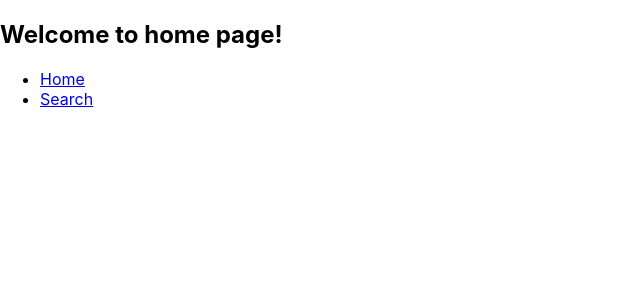
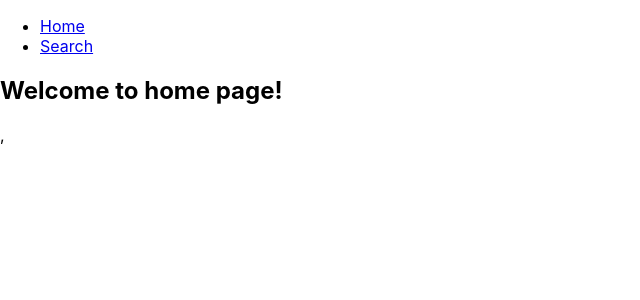
Before and after one commit to AmerAlwan/myentertainmentlist, a React (Create React App) app: page / in a window 1280 px wide. Shown: the top 300 px of the page, without its empty margins (0-640 px from the left). Built offline with nearby package versions, Linux system fonts and the light colour scheme.

Commit message:
Added Nav

```diff
--- a/src/App.js
+++ b/src/App.js
@@ -1,21 +1,18 @@
 import React, {Component} from 'react';
 import Routes from './Routes';
-import {Route, NavLink, BrowserRouter, Switch} from 'react-router-dom';
+import SearchBar from './components/search/SearchBar';
+import {Route, Link, BrowserRouter, Switch} from 'react-router-dom';
 
 function App() {
+
   return (
-    <BrowserRouter>
-      <Routes/>
-      <div className="App">
-        <ul className='header'>
-          <li><NavLink to='/'>Home</NavLink></li>
-          <li><NavLink to='/search'>Search</NavLink></li>
-        </ul>
-        <div className="content">
-        </div>
+
+      <div>
+        <SearchBar/>
+        <Routes/>
       </div>
-      </BrowserRouter>
   );
+
 }
 
 export default App;
--- a/src/Routes.js
+++ b/src/Routes.js
@@ -1,15 +1,18 @@
 import React from 'react';
 import {Route, NavLink, BrowserRouter, Switch} from 'react-router-dom';
+import App from './App';
 import Home from './pages/Home';
 import Search from './pages/Search';
 
-export default function() {
+function Routes() {
   return (
-    <BrowserRouter>
-      <Switch>
-        <Route exact path='/' component={Home}/>
-        <Route path='/search' component={Search}/>
-      </Switch>
-  </BrowserRouter>
-)
+
+    <Switch>
+      <Route exact path='/' component={Home}/>
+      <Route path='/search' component={Search}/>
+    </Switch>
+
+  )
 }
+
+export default Routes;
--- a/src/components/search/SearchBar.js
+++ b/src/components/search/SearchBar.js
@@ -0,0 +1,18 @@
+import React, {Component} from 'react';
+import {Route, Link, BrowserRouter, Switch} from 'react-router-dom';
+
+function SearchBar() {
+
+  return (
+
+      <div>
+        <ul>
+          <li><Link to='/'>Home</Link></li>
+          <li><Link to='/search'>Search</Link></li>
+        </ul>
+      </div>
+  );
+
+}
+
+export default SearchBar;
--- a/src/index.js
+++ b/src/index.js
@@ -2,11 +2,15 @@ import React from 'react';
 import ReactDOM from 'react-dom';
 import './index.css';
 import App from './App';
+import Routes from './Routes';
 import reportWebVitals from './reportWebVitals';
+import { Router, BrowserRouter } from 'react-router-dom';
 
 ReactDOM.render(
+    <BrowserRouter>
+      <App />,
+    </BrowserRouter>,
 
-    <App />,
 
   document.getElementById('root')
 );
```
